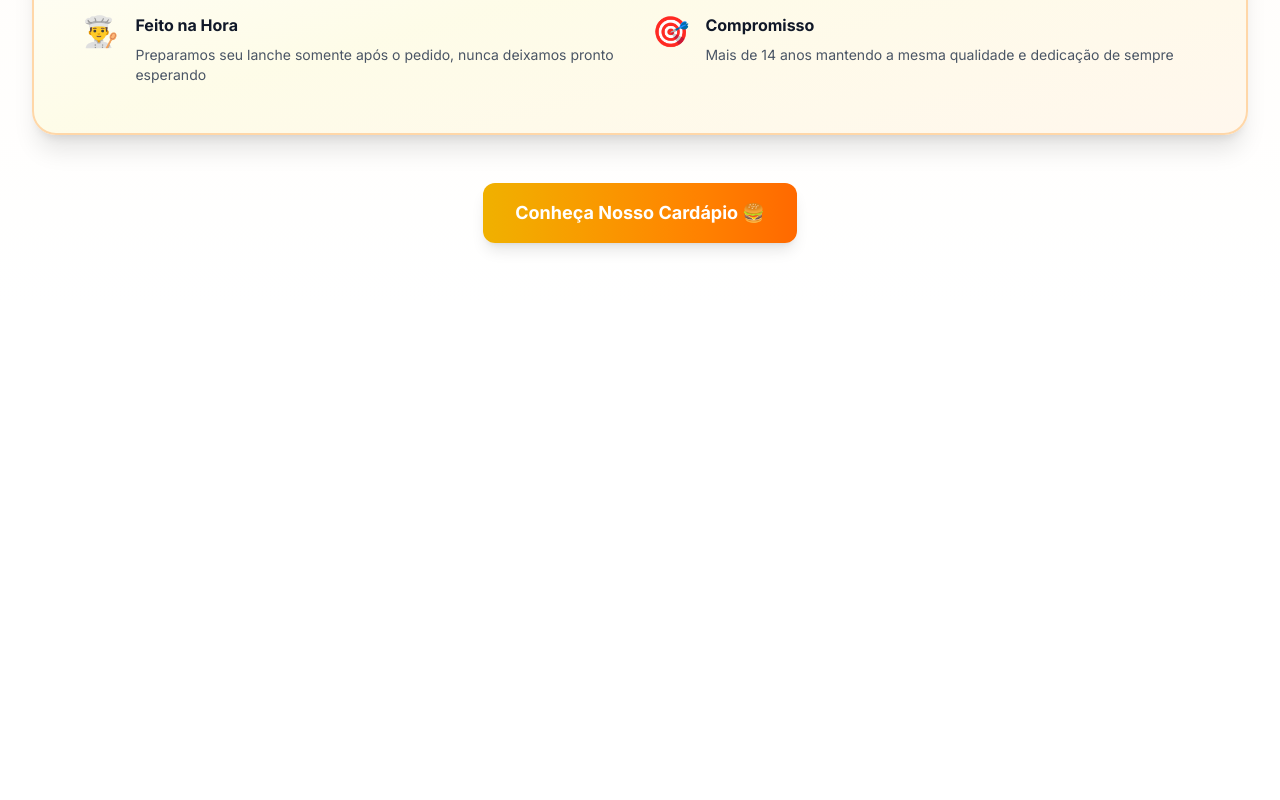
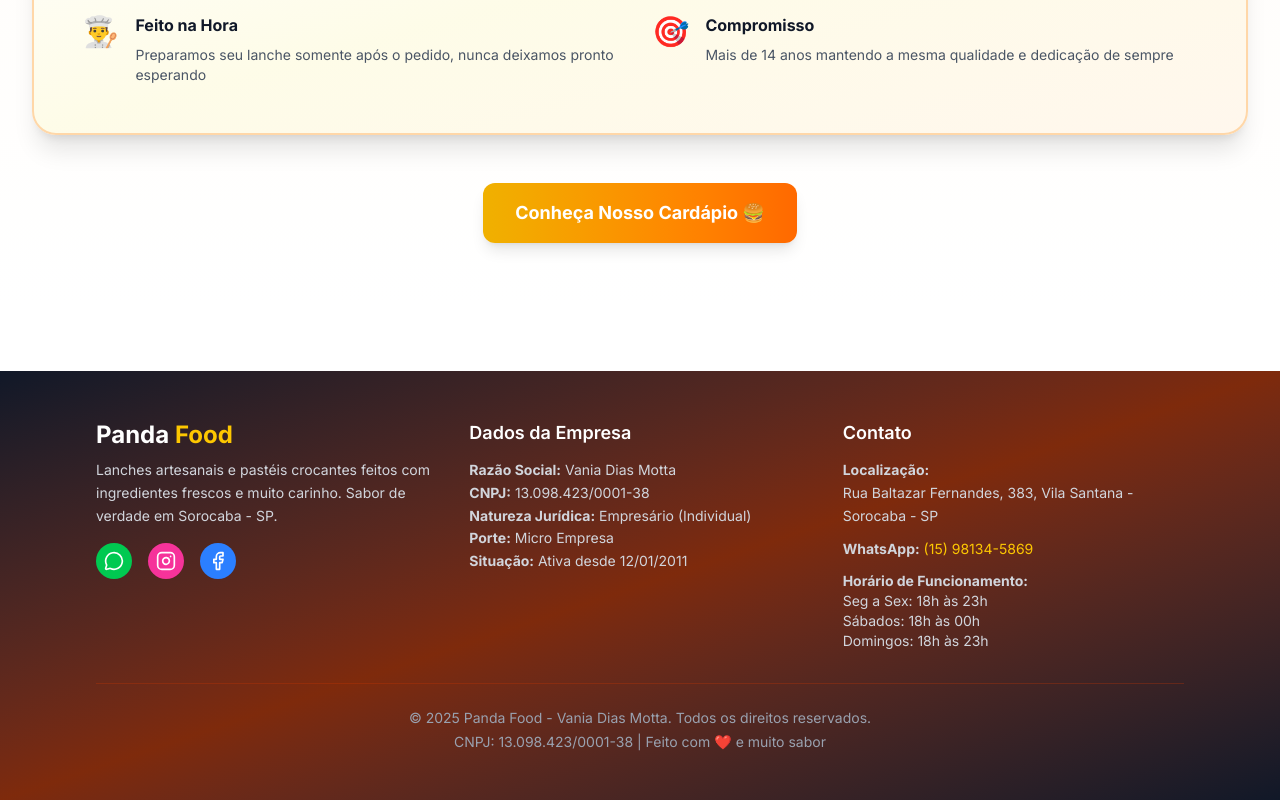
Before and after one commit to zhuglife/panda-food, a Next.js app: page /quem-somos in a window 1280 px wide. Shown: the part 1281-2081 px from the top of the page. Before the commit the page ends 1588 px from the top, so only its background shows below. Built offline with nearby package versions, Linux system fonts and the light colour scheme.

Commit message:
Add Footer component to QuemSomos page and update contact address in Footer

```diff
--- a/app/quem-somos/page.tsx
+++ b/app/quem-somos/page.tsx
@@ -2,6 +2,7 @@
 
 import { Clock, Users, Heart, Award, ArrowLeft } from 'lucide-react'
 import Link from 'next/link'
+import Footer from '../../components/Footer'
 
 export default function QuemSomos() {
   return (
@@ -164,6 +165,7 @@ export default function QuemSomos() {
           </div>
         </div>
       </div>
+      <Footer />
     </>
   )
 }
--- a/components/Footer.tsx
+++ b/components/Footer.tsx
@@ -66,7 +66,7 @@ export default function Footer() {
             <h4 className="text-lg font-semibold text-white mb-3">Contato</h4>
             <p className="text-gray-300 text-sm leading-relaxed">
               <strong>Localização:</strong><br />
-              Sorocaba - SP
+              Rua Baltazar Fernandes, 383, Vila Santana - Sorocaba - SP
             </p>
             <p className="mt-3 text-gray-300 text-sm">
               <strong>WhatsApp:</strong> <span className="text-yellow-400">(15) 98134-5869</span>
```
